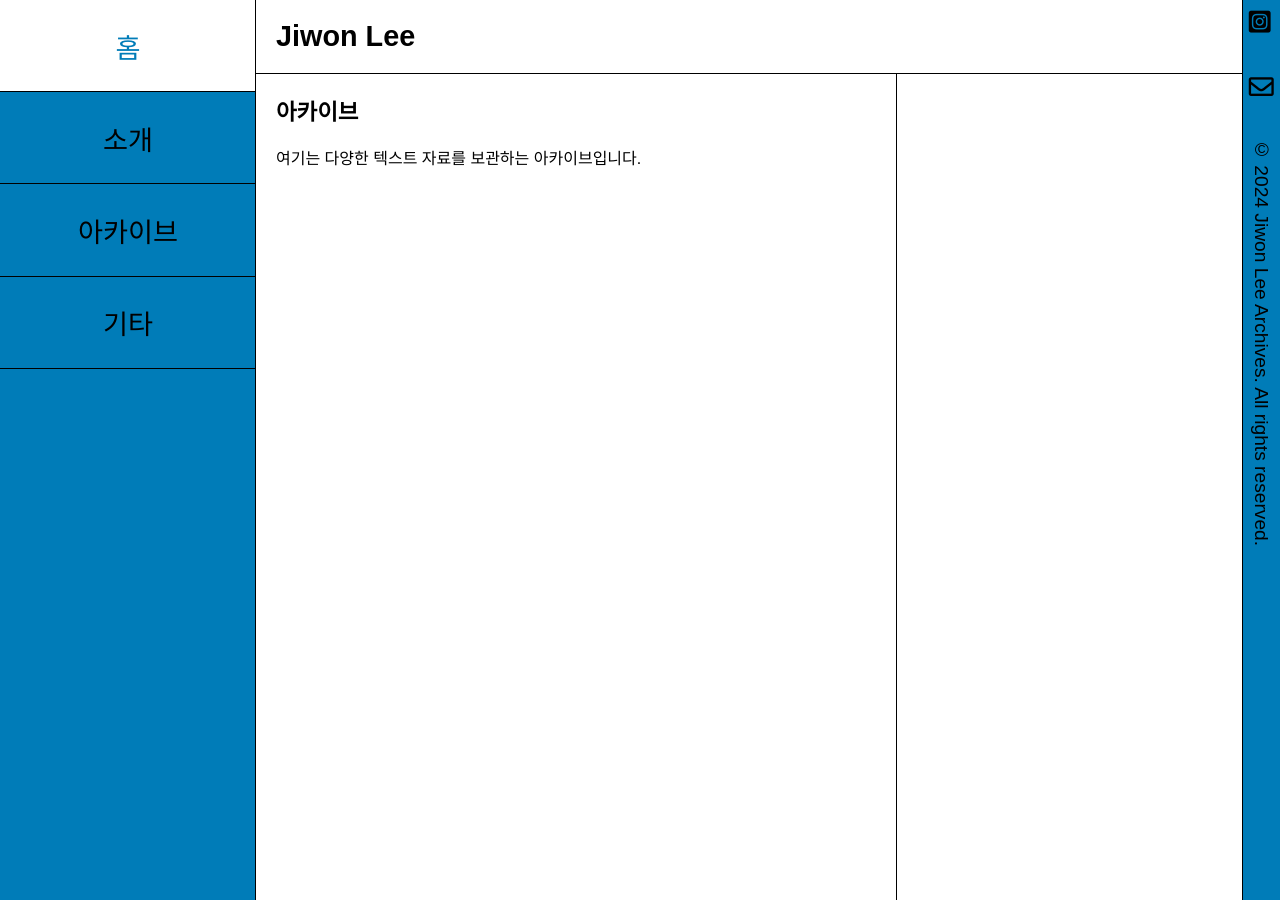
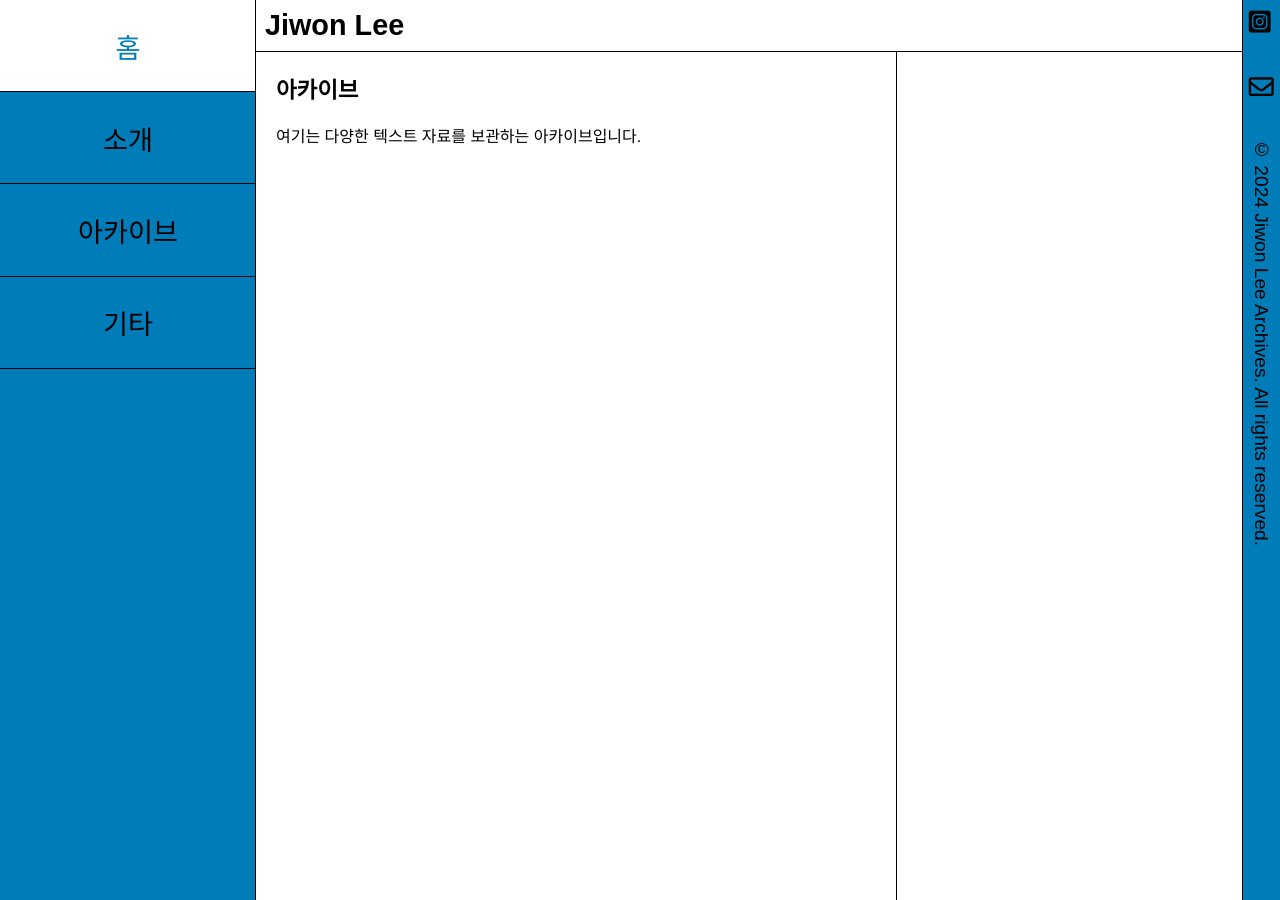
Before and after one commit to LfayeJ/archives, a Jekyll site: the page built from index.html, in a window 1280 px wide and 900 px high. Built offline with Jekyll 4.4.1, drawn with Linux system fonts in a browser that asks for light colours; some web fonts are replaced.

Commit message:
Update styles.css

```diff
--- a/assets/css/styles.css
+++ b/assets/css/styles.css
@@ -195,8 +195,8 @@ h1, h2 {
 }
 
 header {
-  padding: 20px;
-  width: 80vw; /* Adjusted width to exclude side-menu and footer */
+  padding: 0.7vw;
+  width: 100%; /* Adjusted width to exclude side-menu and footer */
   margin-left: 20vw; /* side-menu의 너비만큼 왼쪽 여백 추가 */
   text-align: left;
   border-bottom: 1px solid var(--border-color);
```
